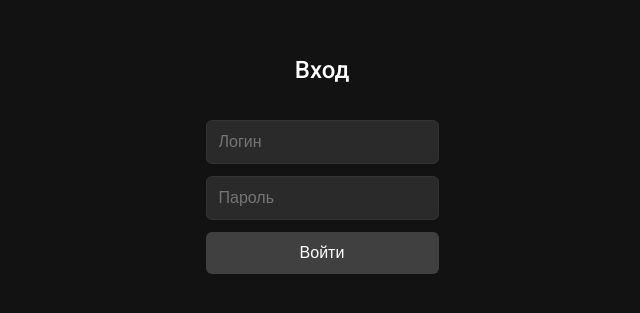
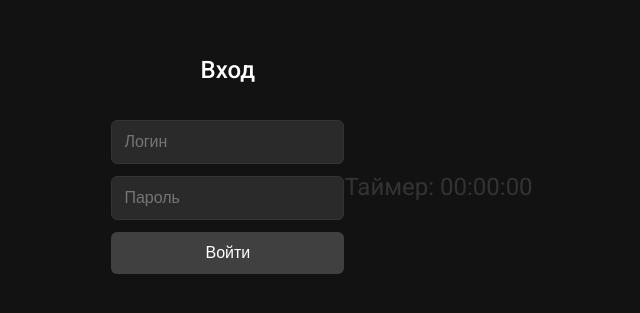
Before and after one commit to Zafarovpolat/x, a website: page client/index.html in a window 1280 px wide. Shown: the part 223-536 px from the top of the page, without its empty margins (318-958 px from the left). Drawn offline with Linux system fonts and the light colour scheme.

Commit message:
Update index.html

```diff
--- a/client/index.html
+++ b/client/index.html
@@ -52,6 +52,12 @@
                 opacity: 0;
             }
         }
+
+        #timer-display {
+            margin-top: 20px;
+            font-size: 24px;
+            color: #333;
+        }
     </style>
 </head>
 
@@ -64,6 +70,7 @@
         <p id="auth-message"></p>
     </div>
 
+    <div id="timer-display">Таймер: 00:00:00</div>
     <div id="toast">Пользователь отключился</div>
 
     <script>
@@ -73,6 +80,7 @@
         const loginBtn = document.getElementById('login-btn');
         const authMessage = document.getElementById('auth-message');
         const toast = document.getElementById('toast');
+        const timerDisplay = document.getElementById('timer-display');
 
         loginBtn.addEventListener('click', () => {
             const username = usernameInput.value.trim();
@@ -114,6 +122,9 @@
                 toast.textContent = `Пользователь с ID ${data.clientId} отключился`;
                 toast.className = 'show';
                 setTimeout(() => { toast.className = toast.className.replace('show', ''); }, 3000); // Скрываем тост через 3 секунды
+            } else if (data.type === 'timerUpdate') {
+                // Обновляем отображение таймера
+                timerDisplay.textContent = `Таймер: ${data.timer}`;
             }
         };
 
```
